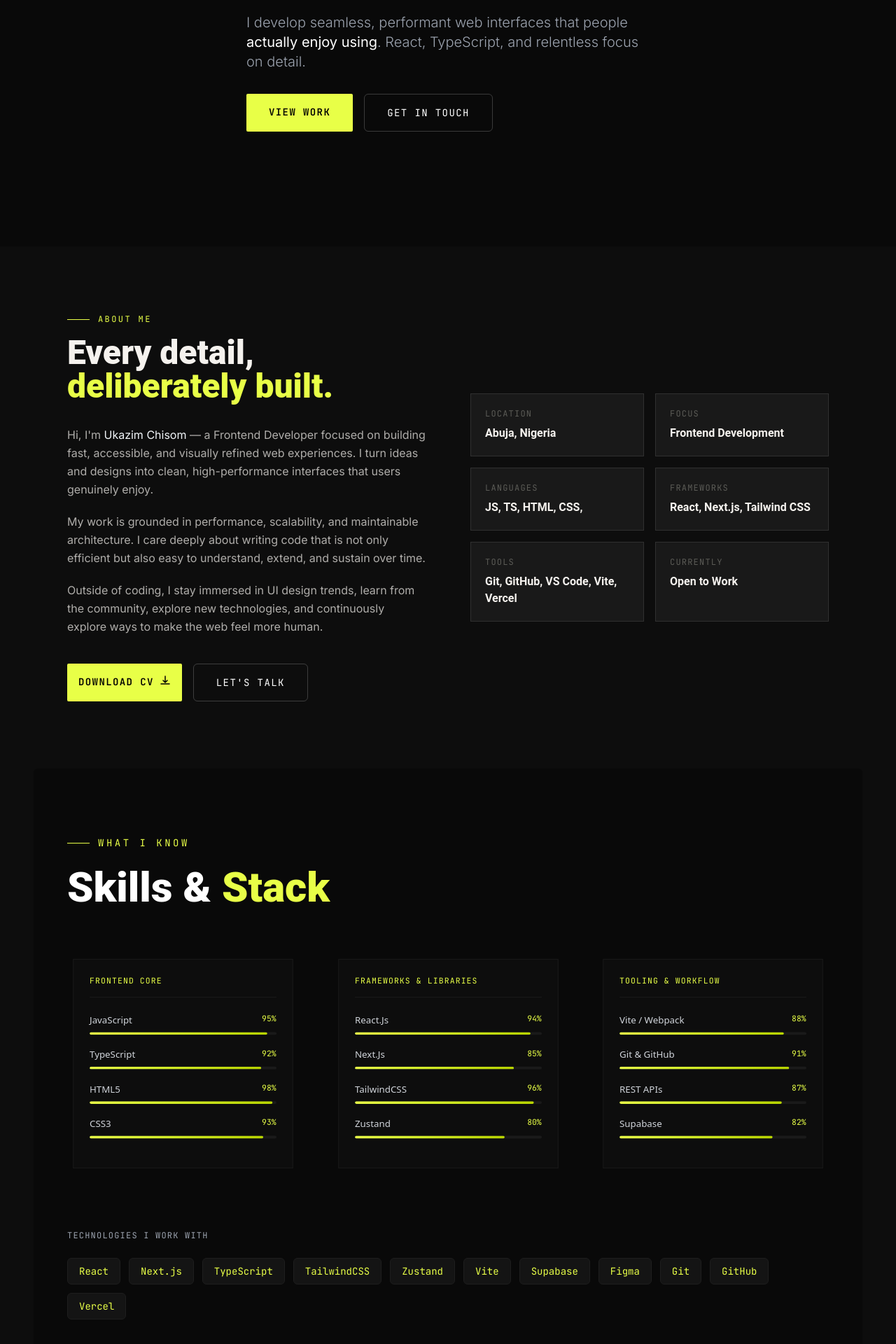
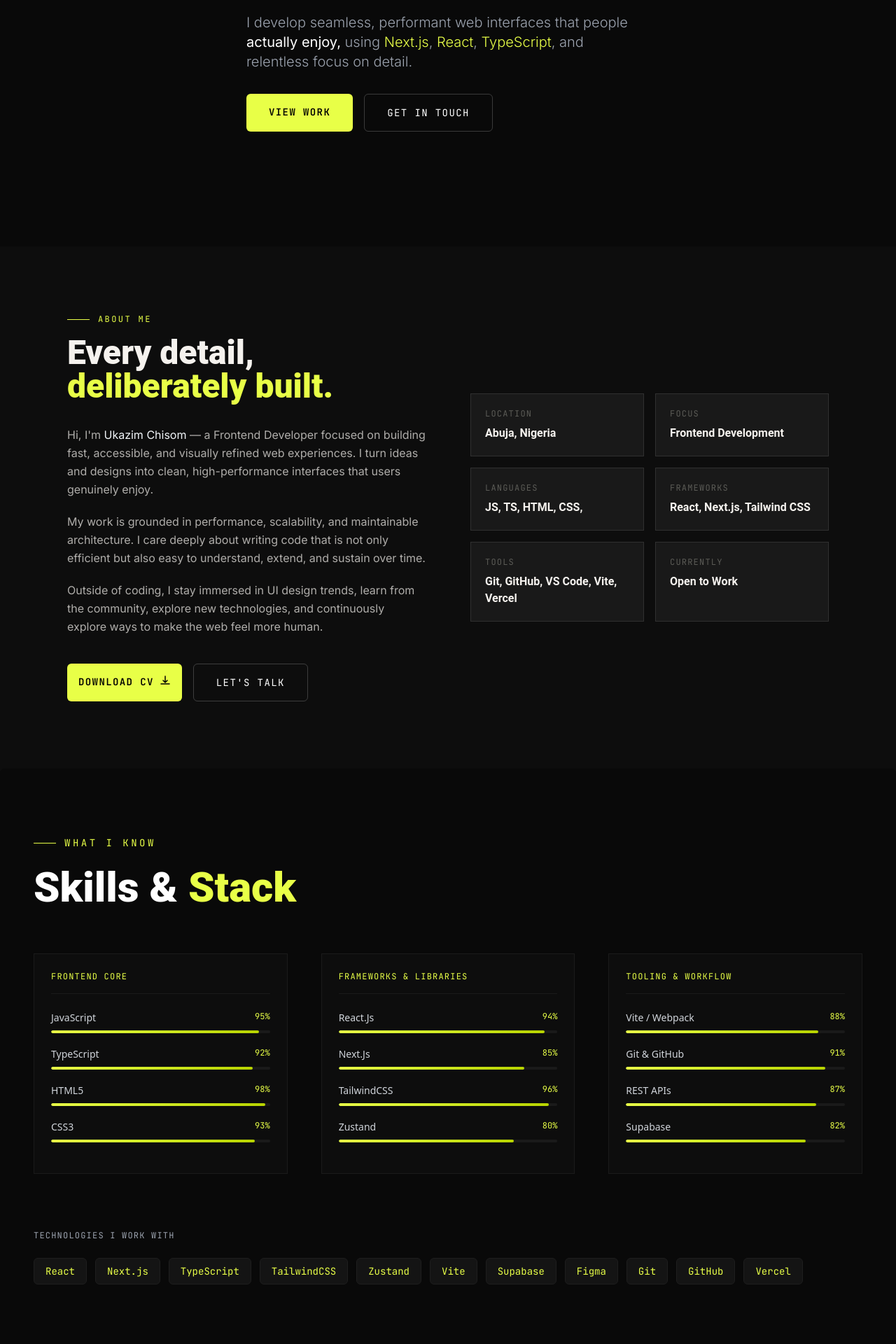
Before and after one commit to ukazimchisom/my-portfolio-website, a React (Vite) app: page / in a window 1280 px wide. Shown: the part 460-2380 px from the top of the page at 70% size. Built offline with nearby package versions, Linux system fonts and the light colour scheme.

Commit message:
fix: - change text color in Navbar menu - Update padding in Hero page - Remove reveal animation on mobile

```diff
--- a/src/App.tsx
+++ b/src/App.tsx
@@ -17,9 +17,9 @@ export default function App() {
     text-paper p"
     >
       <Navbar />
-      <main className="bg-ink py-10 lg:py-3">
+      <main className="bg-ink py-10 sm:py-4 lg:py-3">
         <Hero />
-        <div className="mx-auto lg:px-12">
+        <div className="">
           <About />
           <Skills />
           <Projects />
--- a/src/components/About.tsx
+++ b/src/components/About.tsx
@@ -2,7 +2,7 @@ const About = () => {
   return (
     <section
       id="about"
-      className="reveal reveal-left py-20 lg:py-24 bg-ink text-paper"
+      className="lg:reveal lg:reveal-left py-20 lg:py-24 bg-ink text-paper"
     >
       <div className="max-w-6xl mx-auto px-6 lg:px-8">
         <div className="grid lg:grid-cols-2 gap-16 items-center">
--- a/src/components/Experience.tsx
+++ b/src/components/Experience.tsx
@@ -14,7 +14,7 @@ const experiences = [
 ];
 export default function Experience() {
   return (
-    <section className="reveal max-w-4xl mx-auto">
+    <section className="lg:reveal max-w-4xl mx-auto">
       <h2 className="text-3xl sm:text-4xl font-display mb-12 text-[#e8ff47] text-center">
         <span className="text-white">Relevant</span> Experience
       </h2>
--- a/src/components/Hero.tsx
+++ b/src/components/Hero.tsx
@@ -2,7 +2,7 @@ const Hero = () => {
   return (
     <section
       id="hero"
-      className="reveal min-h-[650px] sm:min-h-screen bg-[#090909] flex items-center overflow-hidden"
+      className="sm:reveal min-h-screen sm:min-h-screen bg-[#090909] flex items-center overflow-hidden"
     >
       <div className="max-w-7xl mx-auto px-6 lg:px-12 sm:pt-24 sm:pb-12 pb-6">
         <div className="max-w-4xl">
@@ -25,9 +25,12 @@ const Hero = () => {
 
           {/* Subtext */}
           <p className="font-body text-gray-400 text-base sm:text-lg lg:text-xl max-w-xl mb-8 leading-relaxed font-light">
-            I develop seamless, performant web interfaces that people{" "}
-            <span className="text-white font-normal">actually enjoy using</span>
-            . React, TypeScript, and relentless focus on detail.
+            I develop seamless, performant web interfaces that people
+            <span className="text-white font-normal"> actually enjoy, </span>
+            using <span className="text-[#e8ff47]">Next.js</span>,{" "}
+            <span className="text-[#e8ff47]">React</span>,{" "}
+            <span className="text-[#e8ff47]">TypeScript</span>, and relentless
+            focus on detail.
           </p>
 
           {/* CTAs */}
--- a/src/components/Navbar.tsx
+++ b/src/components/Navbar.tsx
@@ -63,7 +63,7 @@ const Navbar = () => {
 
       {/* Mobile Menu */}
       {open && (
-        <div className="md:hidden bg-paper border-t border-border">
+        <div className="md:hidden bg-paper border-t border-border text-black">
           <ul className="flex flex-col px-6 py-4 gap-4">
             {navItems.map((item) => (
               <li key={item.href}>
--- a/src/components/Projects.tsx
+++ b/src/components/Projects.tsx
@@ -48,13 +48,13 @@ const projects = [
     featured: false,
     link: "https://ip-tracker-omega-six.vercel.app/",
     github: "https://github.com/ukazimchisom/ip-tracker",
-    image: "/public/assets/ip-tracker.jpg",
+    image: "/assets/ip-tracker.jpg",
   },
 ];
 
 export default function Projects() {
   return (
-    <section id="projects" className="reveal reveal-right py-24 lg:py-32">
+    <section id="projects" className="lg:reveal lg:reveal-right py-24 lg:py-32">
       <div className="max-w-7xl mx-auto px-6 lg:px-12">
         {/* Header */}
         <div className="flex flex-col md:flex-row md:items-end justify-between gap-8 mb-12">
--- a/src/components/Skills.tsx
+++ b/src/components/Skills.tsx
@@ -68,7 +68,7 @@ export default function Skills() {
   return (
     <section
       id="skills"
-      className="reveal bg-[#090909] py-20 lg:py-24 rounded-md"
+      className="lg:reveal bg-[#090909] py-20 lg:py-24 rounded-md"
     >
       <div className="max-w-7xl mx-auto px-6 lg:px-12">
         {/* Header */}
@@ -89,7 +89,7 @@ export default function Skills() {
           {skillCategories.map((group) => (
             <div
               key={group.category}
-              className="reveal-scale bg-[#0d0d0d] border border-[#1a1a1a] p-6"
+              className="lg:reveal-scale bg-[#0d0d0d] border border-[#1a1a1a] p-6"
             >
               <h3 className="font-mono text-xs text-[#e8ff47] uppercase tracking-widest mb-6 pb-4 border-b border-[#1a1a1a]">
                 {group.category}
--- a/src/index.css
+++ b/src/index.css
@@ -38,11 +38,11 @@ a {
   }
 
   .btn-secondary {
-    @apply gap-2 bg-[#e8ff47] text-black font-semibold text-sm px-6 sm:px-8 py-3 sm:py-4 font-mono hover:bg-slate-50 transition-all duration-300 hover:scale-105 rounded-sm uppercase tracking-widest;
+    @apply gap-2 bg-[#e8ff47] text-black font-semibold text-sm px-3 sm:px-8 py-3 sm:py-4 font-mono hover:bg-slate-50 transition-all duration-300 hover:scale-105 rounded-md uppercase tracking-widest;
   }
 
   .btn-classic {
-    @apply px-6 sm:px-8 py-3 sm:py-4 border border-white/20 text-white font-mono text-sm uppercase tracking-widest hover:border-[#e8ff47] hover:text-[#e8ff47] transition-all duration-300 rounded-md;
+    @apply px-3 sm:px-8 py-3 sm:py-4 border border-white/20 text-white font-mono text-sm uppercase tracking-widest hover:border-[#e8ff47] hover:text-[#e8ff47] transition-all duration-300 rounded-md;
   }
 
   .input-class {
```
